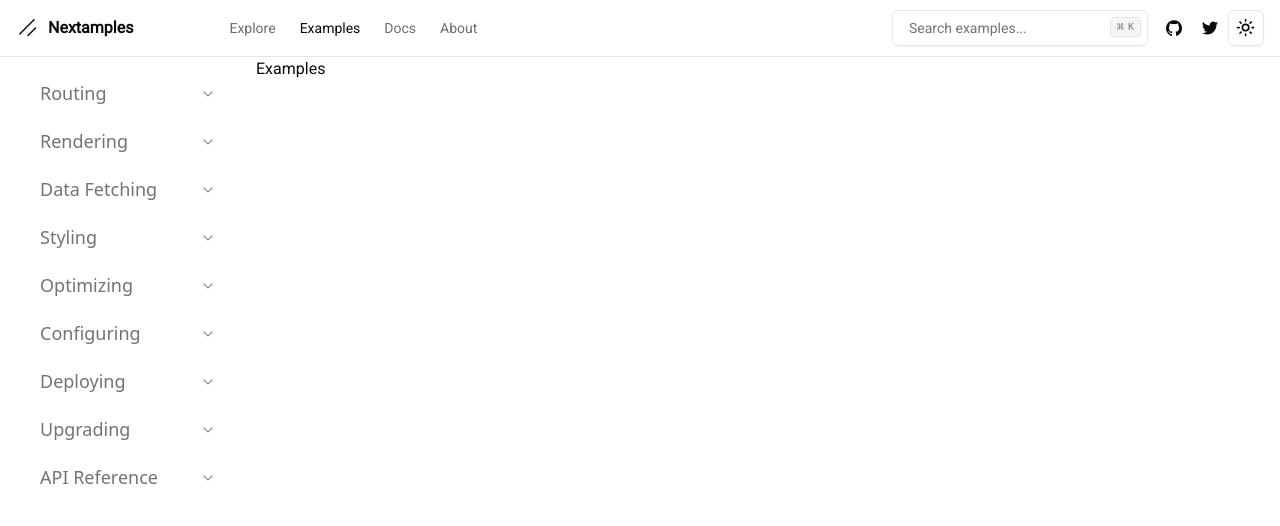
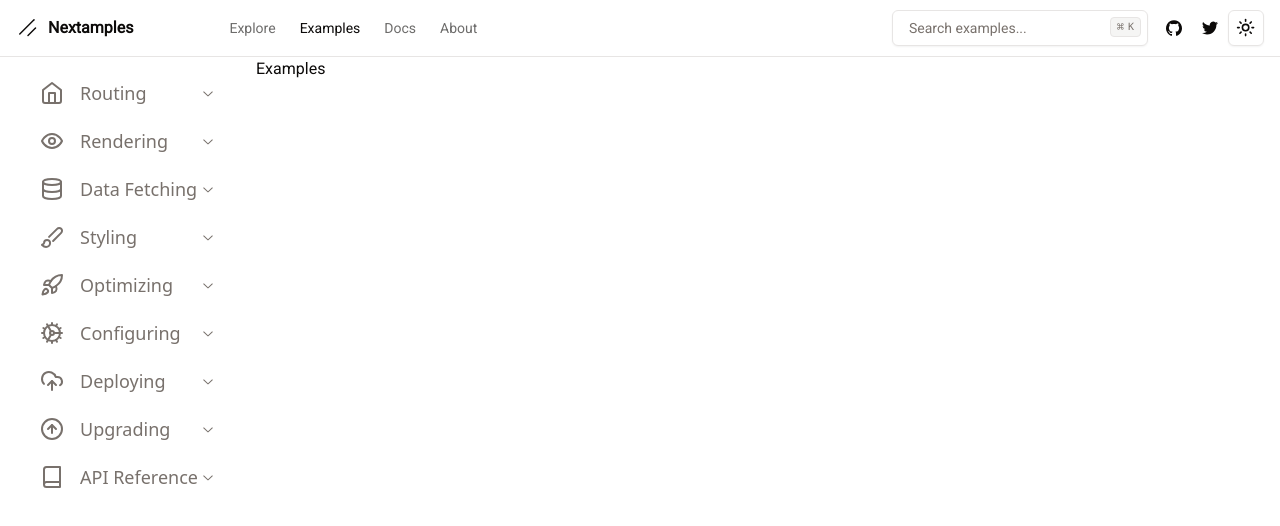
Before and after one commit to ILoID/nextamples, a Next.js app: page /examples in a window 1280 px wide. Shown: the top 526 px of the page. Built offline with nearby package versions, Linux system fonts and the light colour scheme.

Commit message:
added icons on sidebar

```diff
--- a/app/(site)/examples/[category]/[subcategory]/page.tsx
+++ b/app/(site)/examples/[category]/[subcategory]/page.tsx
@@ -8,7 +8,6 @@ import { useTheme } from "next-themes";
 
 import { config } from "@/config/site";
 import { exampleData } from "@/constants";
-import { Separator } from "@/components/ui/separator";
 
 const CategoryPage = ({ params }: { params: { category: string, subcategory: string } }) => {
     const { theme } = useTheme();
--- a/components/examples/Sidebar.tsx
+++ b/components/examples/Sidebar.tsx
@@ -16,8 +16,15 @@ const Sidebar = () => {
             <Accordion type="multiple">
                 {categories.map((category) => (
                     <AccordionItem key={category.title} value={category.title} className="border-none">
-                        <AccordionTrigger className="text-lg font-sans text-muted-foreground px-2 py-1.5 mb-2 rounded-md transition duration-200 hover:text-primary hover:bg-muted [&[data-state=open]]:text-primary">
-                            {category.title}
+                        <AccordionTrigger className="flex items-center justify-start text-lg font-sans text-muted-foreground px-2 py-1.5 mb-2 rounded-md transition duration-200 hover:text-primary hover:bg-muted [&[data-state=open]]:text-primary">
+                            {category.icon && (
+                                <div>
+                                    <category.icon className="h-6 w-6 mr-4" />
+                                </div>
+                            )}
+                            <span className="mr-auto">
+                                {category.title}
+                            </span>
                         </AccordionTrigger>
                         <AccordionContent>
                             <div className="flex flex-col space-y-1 text-base font-sans text-muted-foreground ml-2 pl-4 border-l-2 border-muted">
```
